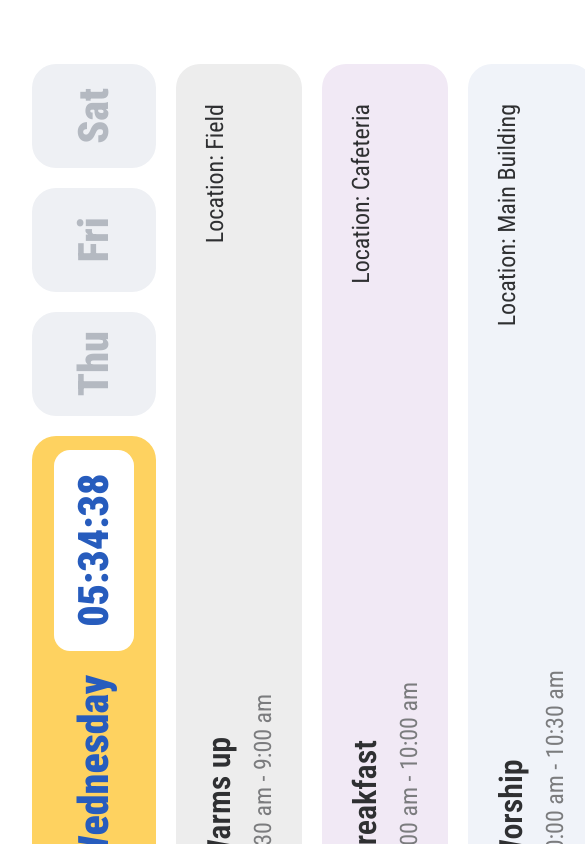
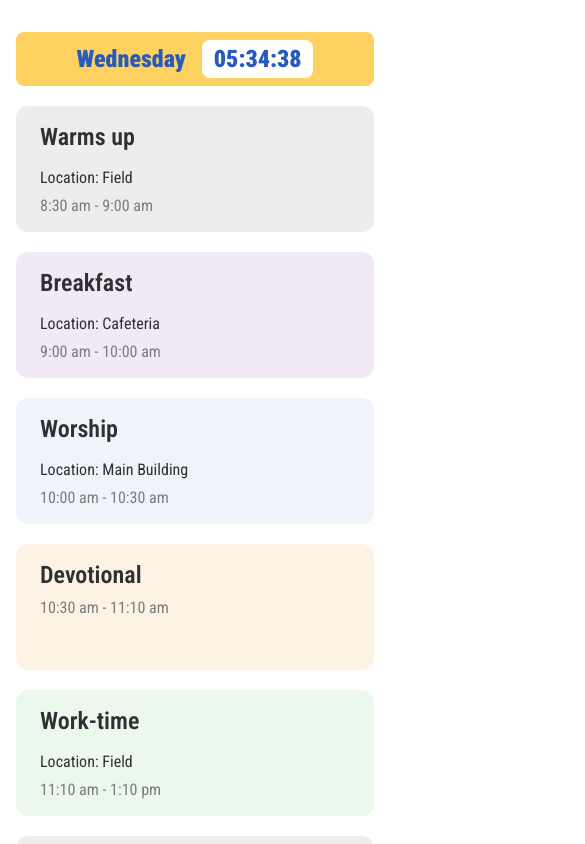
Before and after one commit to krivenkop/camp-scheduler, a SvelteKit app: page / in a window 390 px wide. Shown: the top 844 px of the page, 585 px wide, since content can reach past the window. Built offline with nearby package versions, Linux system fonts and the light colour scheme.

Commit message:
Enhance Event component responsiveness and layout by adjusting height calculations based on device type, refining styles for better mobile support, and improving overall visual consistency in the main layout.

```diff
--- a/src/lib/components/Event.svelte
+++ b/src/lib/components/Event.svelte
@@ -29,13 +29,19 @@
     green: 'bg-event-bg-green',
   }[color]
 
-  const heightStep = 126
+  const isClient = $derived(typeof window !== 'undefined')
 
-  const height = $derived(isCurrent ? 200 : heightStep * sizeCoefficient)
+  const windowWidth = $derived(isClient ? window.innerWidth : 0)
+
+  const isMobile = $derived(windowWidth < 768)
+
+  const heightStep = $derived(126)
+
+  const height = $derived(isCurrent ? (isMobile ? 140 : 200) : heightStep * sizeCoefficient)
 </script>
 
 <div
-  class='relative w-full flex justify-between overflow-hidden rounded-6 px-10 py-6 {bgColor}
+  class='relative max-w-full w-full flex justify-between overflow-hidden rounded-3 px-6 py-4 md:rounded-6 md:px-10 md:py-6 {bgColor}
   '
   style='height: {height}px'
 >
@@ -48,34 +54,34 @@
     </div>
   {/if}
 
-  <div class='relative w-full flex flex-col gap-3'>
-    <div class='w-full flex justify-between'>
+  <div class='relative flex flex-col gap-2 md:w-full md:gap-3'>
+    <div class='max-w-full flex flex-col justify-between gap-4 md:w-full md:flex-row'>
       <p
-        class="c-text-black font-semibold font-condensed {isCurrent ? 'text-12/14' : 'text-8/9.5'}
+        class="break-words text-wrap c-text-black font-semibold font-condensed {isCurrent ? 'text-10/12 md:text-12/14' : 'text-6/7.5 md:text-8/9.5'}
         "
       >
         {title}
       </p>
 
       {#if location && !isCurrent}
-        <p class='text-6/7.5 c-text-black font-condensed'>
+        <p class='min-w-fit text-4/5 c-text-black font-condensed md:text-6/7.5'>
           Location: {location}
         </p>
       {/if}
     </div>
-    <p class='font-regular text-6/6.5 c-text-secondary font-condensed'>{timeFrame}</p>
+    <p class='font-regular text-4/5 c-text-secondary font-condensed md:text-6/6.5'>{timeFrame}</p>
   </div>
 
   {#if isCurrent}
-    <div class='relative flex flex-col gap-6'>
+    <div class='relative flex flex-col gap-1 md:gap-6'>
       <p
-        class='text-10/11.5 c-text-secondary font-semibold font-condensed'
+        class='c-text-secondary font-semibold font-condensed md:text-10/11.5'
       >
         Time left: {timeLeft}
       </p>
 
       {#if location}
-        <p class='text-6/7.5 c-text-secondary font-condensed'>
+        <p class='c-text-secondary font-condensed md:text-6/7.5'>
           Location: {location}
         </p>
       {/if}
--- a/src/routes/+layout.svelte
+++ b/src/routes/+layout.svelte
@@ -1,6 +1,8 @@
 <script lang='ts'>
   import 'virtual:uno.css'
   import '@unocss/reset/tailwind.css'
+
+  export const ssr = false
 </script>
 
 <slot />
--- a/src/routes/+page.svelte
+++ b/src/routes/+page.svelte
@@ -212,11 +212,11 @@
   }
 </script>
 
-<section class='absolute left-120 top--104 mx-auto h-480 w-240 flex flex-col rotate--90 gap-5 overflow-hidden py-8 font-sans'>
-  <div class='w-full flex gap-5'>
+<section class='mx-auto max-w-100dvw flex flex-col gap-5 overflow-hidden px-4 py-8 font-sans md:absolute md:left-120 md:top--104 md:h-480 md:max-w-none md:w-240 md:rotate--90 md:px-0'>
+  <div class='hidden w-full gap-2 md:flex md:gap-5'>
     {#each daysOfCamp.slice(1) as day, idx}
       <button
-        class="flex flex-1 items-center justify-center gap-6 rounded-6 px-3.5 py-3 py-5.5 text-10.5/15 font-black font-condensed {isToday(idx) ? 'bg-accent-yellow pl-8.5 c-accent-blue' : 'bg-gray-inactive c-gray-dayweek'}
+        class="flex flex-1 items-center justify-center gap-2 rounded-2 font-black font-condensed md:gap-6 md:rounded-6 md:px-3.5 md:py-5.5 md:text-10.5/15 {isToday(idx) ? 'bg-accent-yellow c-accent-blue md:pl-8.5' : 'bg-gray-inactive c-gray-dayweek'}
         "
         onclick={() => {
           today = idx + 1
@@ -225,13 +225,27 @@
         {isToday(idx) ? day.full : day.short}
 
         {#if isToday(idx)}
-          <div class='rounded-4 bg-white px-6 py-2.5'>
+          <div class='rounded-4 bg-white md:px-6 md:py-2.5'>
             {currentTime}
           </div>
         {/if}
       </button>
     {/each}
   </div>
+
+  <button
+    class={`
+      flex flex-1 items-center justify-center gap-4
+      text-6/7.5
+      rounded-2 bg-accent-yellow px-2 py-2 c-accent-blue font-black font-condensed md:hidden
+    `}
+  >
+    {daysOfCamp[today].full}
+
+    <div class='rounded-2 bg-white px-3 py-1'>
+      {currentTime}
+    </div>
+  </button>
 
   {#if todaySchedule}
     {#if currentEvent}
@@ -252,7 +266,7 @@
   <div class='h-max flex flex-col gap-5'>
     {#each eventsLeft as event, index}
       <div class='flex'>
-        <span class='w-35 text-7/8 c-text-secondary font-medium font-condensed'>
+        <span class='hidden c-text-secondary font-medium font-condensed md:block md:w-35 md:text-7/8'>
           {event.time}
         </span>
         <Event
```
